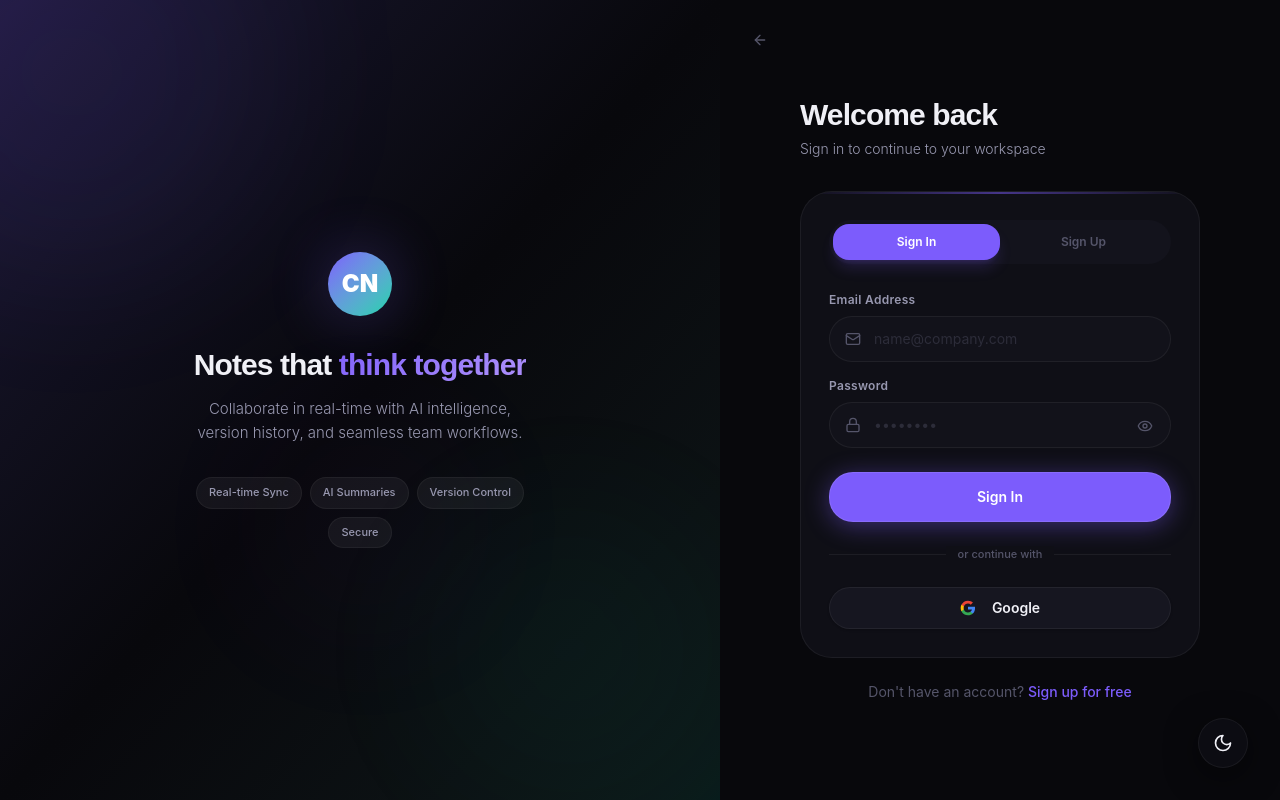
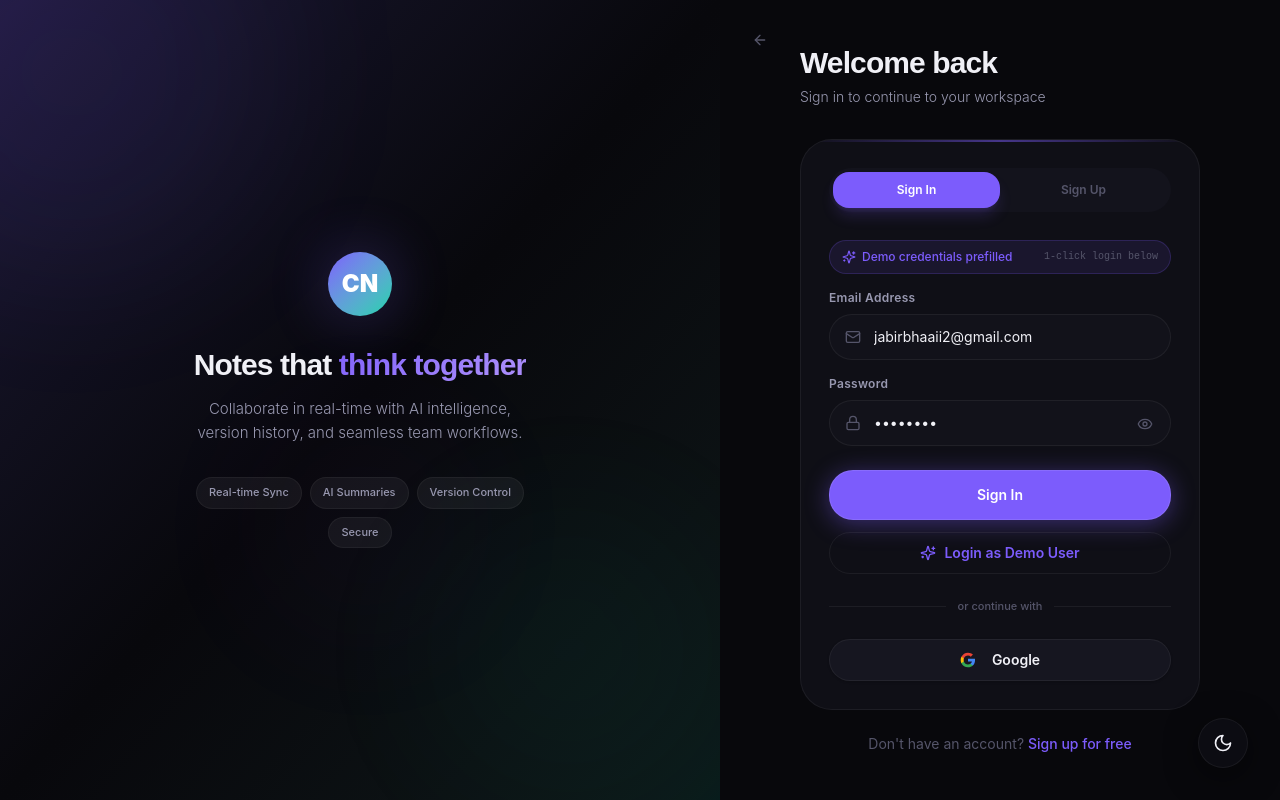
Before and after one commit to Jabirmahmud0/collabNote_client, a React (Vite) app: page /auth in a window 1280 px wide. Built offline with nearby package versions, Linux system fonts and the light colour scheme.

Commit message:
feat: autofill demo credentials and add 1-click Login as Demo User button

```diff
--- a/src/pages/AuthPage.jsx
+++ b/src/pages/AuthPage.jsx
@@ -9,11 +9,18 @@ import Button from '../components/ui/Button';
 import Input from '../components/ui/Input';
 import toast from 'react-hot-toast';
 
+const DEMO_EMAIL = 'jabirbhaaii2@gmail.com';
+const DEMO_PASSWORD = '12345678';
+
 const AuthPage = () => {
   const [isLogin, setIsLogin] = useState(true);
   const [showPassword, setShowPassword] = useState(false);
   const [loading, setLoading] = useState(false);
-  const [formData, setFormData] = useState({ name: '', email: '', password: '' });
+  const [formData, setFormData] = useState({
+    name: '',
+    email: DEMO_EMAIL,
+    password: DEMO_PASSWORD,
+  });
   const [errors, setErrors] = useState({});
   const { login, register, loginWithGoogle } = useAuth();
   const navigate = useNavigate();
@@ -27,6 +34,30 @@ const AuthPage = () => {
     else if (formData.password.length < 6) newErrors.password = 'Min 6 characters';
     setErrors(newErrors);
     return Object.keys(newErrors).length === 0;
+  };
+
+  const handleDemoLogin = async () => {
+    setFormData((prev) => ({
+      ...prev,
+      email: DEMO_EMAIL,
+      password: DEMO_PASSWORD,
+    }));
+    setLoading(true);
+    try {
+      await login(DEMO_EMAIL, DEMO_PASSWORD);
+      toast.success('Logged in as Demo User!');
+      navigate('/dashboard');
+    } catch (error) {
+      if (error.code === 'ECONNABORTED' || error.message?.includes('timeout')) {
+        toast.error('Server took too long to respond. If it was sleeping, please try again.');
+      } else if (!error.response) {
+        toast.error('Unable to reach server. Please check your connection or try again shortly.');
+      } else {
+        toast.error(error.response?.data?.message || 'Authentication failed');
+      }
+    } finally {
+      setLoading(false);
+    }
   };
 
   const handleSubmit = async (e) => {
@@ -201,18 +232,40 @@ const AuthPage = () => {
                 transition={{ type: 'spring', stiffness: 400, damping: 30 }}
               />
               <button
-                onClick={() => { setIsLogin(true); setErrors({}); }}
+                onClick={() => {
+                  setIsLogin(true);
+                  setErrors({});
+                  setFormData((prev) => ({
+                    ...prev,
+                    email: prev.email || DEMO_EMAIL,
+                    password: prev.password || DEMO_PASSWORD,
+                  }));
+                }}
                 className={`relative flex-1 py-2.5 text-xs font-semibold transition-colors z-10 rounded-lg ${isLogin ? 'text-white' : 'text-text-muted hover:text-text-primary'}`}
               >
                 Sign In
               </button>
               <button
-                onClick={() => { setIsLogin(false); setErrors({}); }}
+                onClick={() => {
+                  setIsLogin(false);
+                  setErrors({});
+                  setFormData({ name: '', email: '', password: '' });
+                }}
                 className={`relative flex-1 py-2.5 text-xs font-semibold transition-colors z-10 rounded-lg ${!isLogin ? 'text-white' : 'text-text-muted hover:text-text-primary'}`}
               >
                 Sign Up
               </button>
             </div>
+
+            {/* Demo user hint */}
+            {isLogin && (
+              <div className="mb-4 flex items-center justify-between px-3 py-2 bg-accent/10 border border-accent/20 rounded-xl text-xs text-text-secondary">
+                <span className="flex items-center gap-1.5 text-accent font-medium">
+                  <Sparkles className="w-3.5 h-3.5" /> Demo credentials prefilled
+                </span>
+                <span className="text-[10px] text-text-muted font-mono">1-click login below</span>
+              </div>
+            )}
 
             {/* Form */}
             <form onSubmit={handleSubmit} className="flex flex-col gap-4">
@@ -281,6 +334,21 @@ const AuthPage = () => {
               </Button>
             </form>
 
+            {/* Quick Demo Login */}
+            {isLogin && (
+              <Button
+                type="button"
+                variant="outline"
+                size="md"
+                className="w-full mt-3 border-accent/40 text-accent hover:bg-accent/10 hover:text-white"
+                onClick={handleDemoLogin}
+                loading={loading}
+                icon={<Sparkles className="w-4 h-4 text-accent" />}
+              >
+                Login as Demo User
+              </Button>
+            )}
+
             {/* Divider */}
             <div className="relative my-6">
               <div className="absolute inset-0 flex items-center">
```
